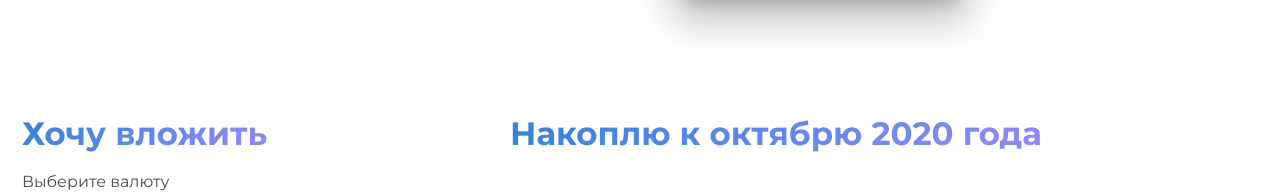
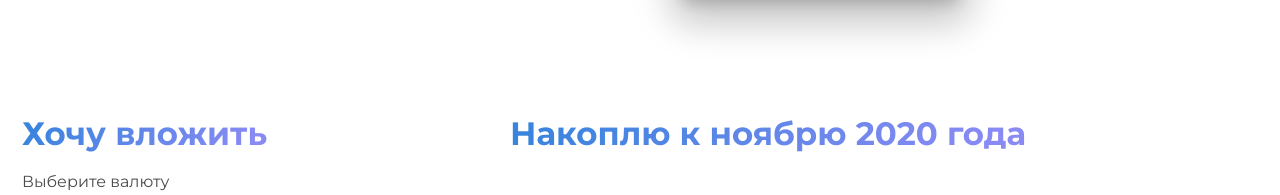
Before and after one commit to Sconzo1/hackathon_bcs_website, a React (Create React App) app: page / in a window 1280 px wide. Shown: the part 2362-2557 px from the top of the page. Built offline with nearby package versions, Linux system fonts and the light colour scheme; a web font is replaced by a local one.

Commit message:
fix dates in calculator

```diff
--- a/src/landing/components/home/calculator/Predictions/Evaluation.js
+++ b/src/landing/components/home/calculator/Predictions/Evaluation.js
@@ -61,13 +61,26 @@ function findIISIncome(investmentSum, monthlyPayment, period, rate) {
     }
 }
 
+function getFutureMonth(period) {
+    const currentMonth = new Date().getMonth()
+    const months = ['январю', 'февралю', 'марту', 'апрелю', 'маю', 'июню', 'июлю', 'августу', 'сентябрю', 'октябрю', 'ноябрю', 'декабрю'];
+    const futureMonth = (currentMonth + period) % 12
+    return months[futureMonth]
+}
+
+function getFutureYear(period) {
+    var date = new Date()
+    date.setMonth(date.getMonth() + parseInt(period, 10))
+    return date.getFullYear();
+}
+
 function Evaluation({ currency, investmentSum, monthlyPayment, period, rate }) {
     const classes = useStyles();
 
     return (
         <div className={classes.root}>
             <GradientTypography variant="h4" color="secondary" gutterBottom>
-                Накоплю к октябрю {2020 + Math.floor(period / 12)} года
+                Накоплю к {getFutureMonth(period)} {getFutureYear(period)} года
                 </GradientTypography>
             <div>
                 <Grid container>
```
